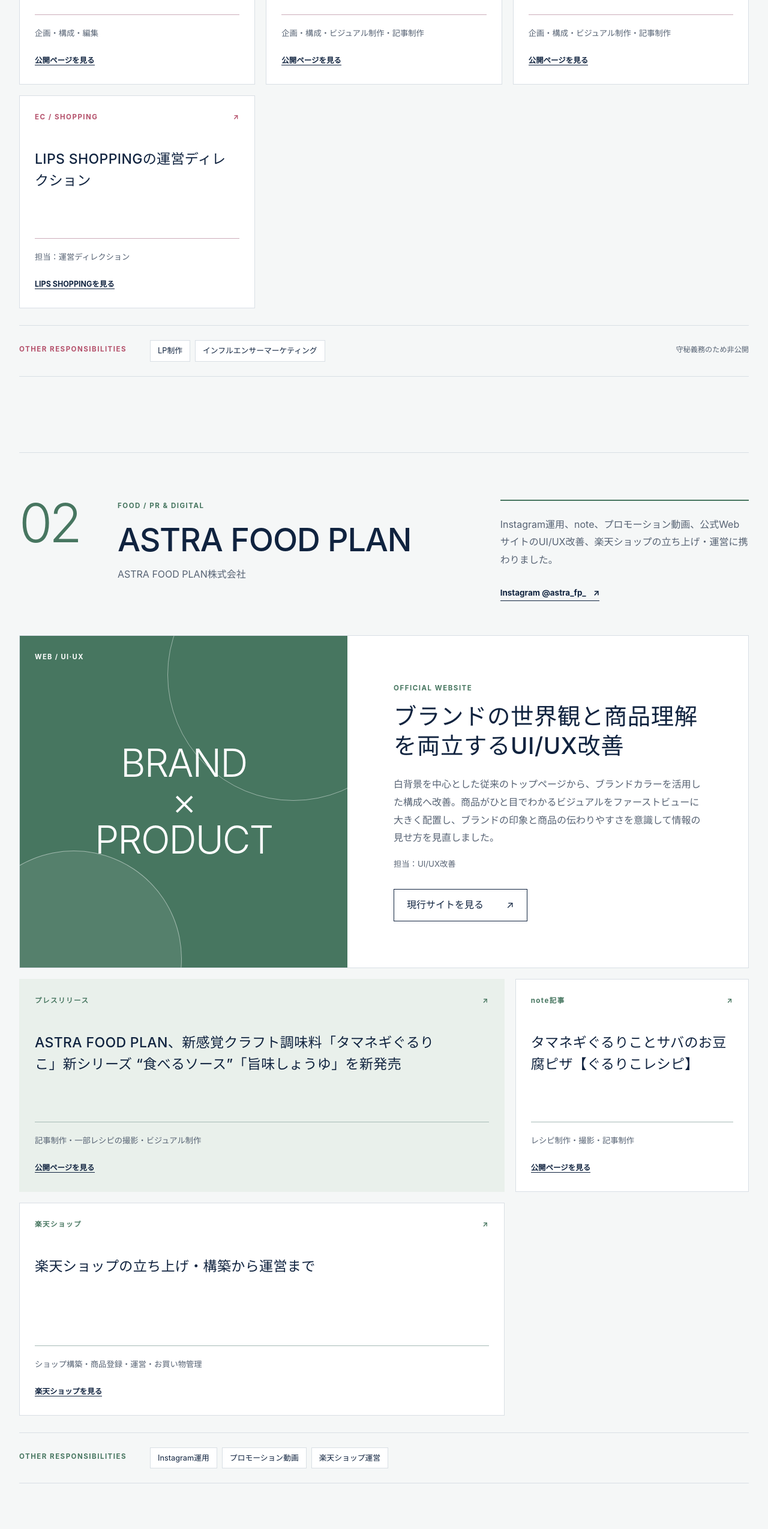
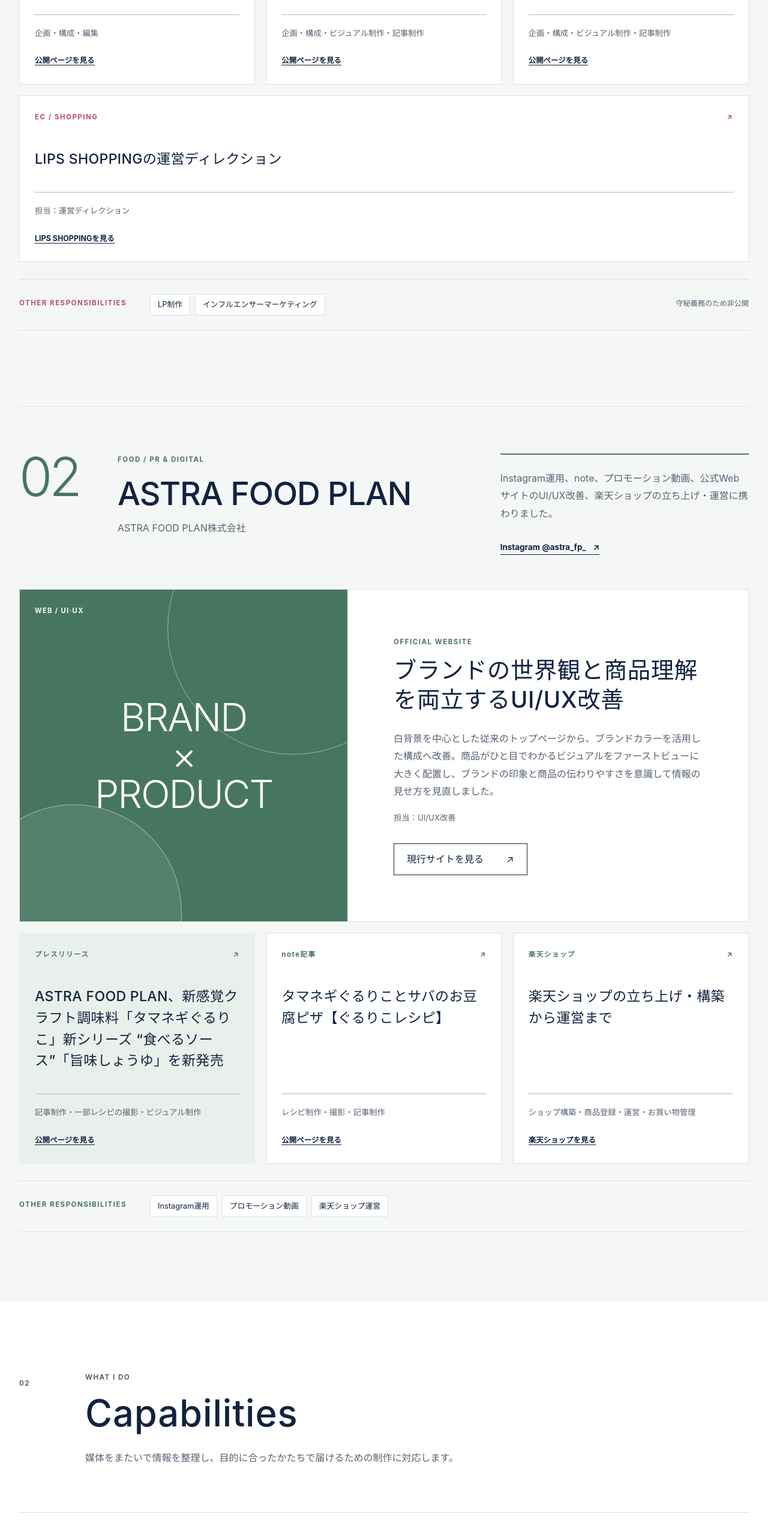
Before and after one commit to sasahiro-web/sns-web-portfolio, a plain HTML site: page index.html in a window 1280 px wide. Shown: the part 2120-4669 px from the top of the page at 60% size. Drawn offline with Linux system fonts and the light colour scheme.

Commit message:
Style Rakuten shop and LIPS Shopping portfolio work

```diff
--- a/assets/css/style.css
+++ b/assets/css/style.css
@@ -196,6 +196,7 @@ h2 { margin-bottom: 20px; font-size: clamp(2.6rem, 4.8vw, 4.7rem); }
 .work-card:hover,
 .work-card:focus-visible { transform: translateY(-4px); border-color: var(--case-accent); box-shadow: 0 18px 44px rgb(16 35 63 / .08); }
 .work-card-featured { grid-column: span 2; background: var(--case-wash); border-color: transparent; }
+.work-card-wide { grid-column: 1 / -1; min-height: 250px; }
 .card-topline { display: flex; justify-content: space-between; gap: 16px; color: var(--case-accent); }
 .card-mark { display: flex; align-items: baseline; justify-content: space-between; margin: auto 0; color: var(--case-accent); line-height: 1; }
 .card-mark span:first-child { font-size: clamp(4.2rem, 8vw, 8rem); font-weight: 600; letter-spacing: -.08em; }
@@ -222,7 +223,7 @@ h2 { margin-bottom: 20px; font-size: clamp(2.6rem, 4.8vw, 4.7rem); }
 .ux-copy h4 { margin-bottom: 25px; font-size: clamp(1.75rem, 3vw, 2.65rem); }
 .ux-copy > p:not(.case-label, .card-role) { color: var(--muted); }
 .ux-copy .button { margin-top: 12px; }
-.astra-grid { grid-template-columns: 1.35fr .65fr; }
+.astra-grid { grid-template-columns: repeat(3, minmax(0, 1fr)); }
 .astra-grid .work-card-featured { grid-column: auto; }
 
 .capability-list { border-top: 1px solid var(--line); }
@@ -307,6 +308,7 @@ h2 { margin-bottom: 20px; font-size: clamp(2.6rem, 4.8vw, 4.7rem); }
   .case-header { grid-template-columns: 80px minmax(260px, .9fr) minmax(270px, .75fr); }
   .work-grid { grid-template-columns: repeat(2, 1fr); }
   .work-card-featured { grid-column: span 1; }
+  .work-card-wide { grid-column: 1 / -1; }
   .astra-grid { grid-template-columns: repeat(2, 1fr); }
   .workflow-list { grid-template-columns: repeat(3, 1fr); }
   .workflow-list li:nth-child(4) { padding-left: 0; border-left: 0; border-top: 1px solid var(--line-dark); }
@@ -384,6 +386,7 @@ h2 { margin-bottom: 20px; font-size: clamp(2.6rem, 4.8vw, 4.7rem); }
   .case-heading h3 { font-size: 2.4rem; }
   .case-summary { grid-column: 1; margin-top: 9px; }
   .work-grid, .astra-grid { grid-template-columns: 1fr; }
+  .work-card-wide { grid-column: auto; }
   .work-card { min-height: 310px; padding: 22px; }
   .card-mark span:first-child, .card-mark-small span:first-child { font-size: 5rem; }
   .related-fields { grid-template-columns: 1fr; gap: 12px; }
```
